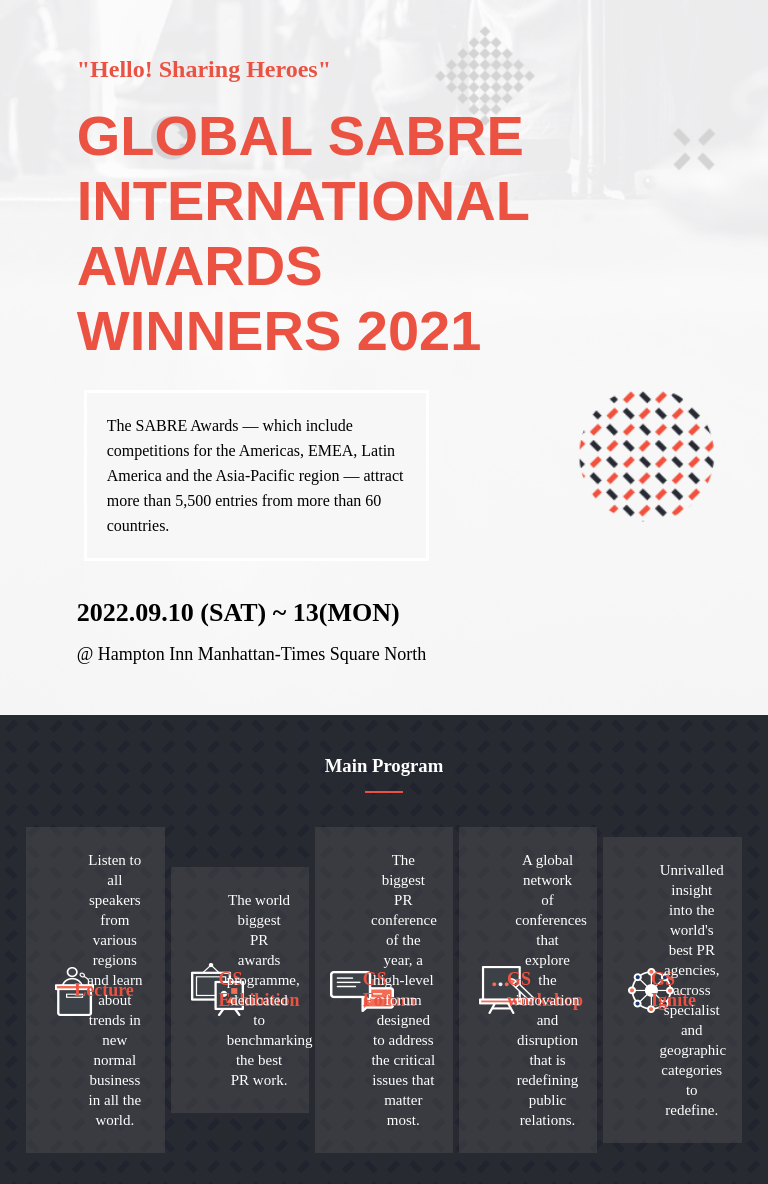
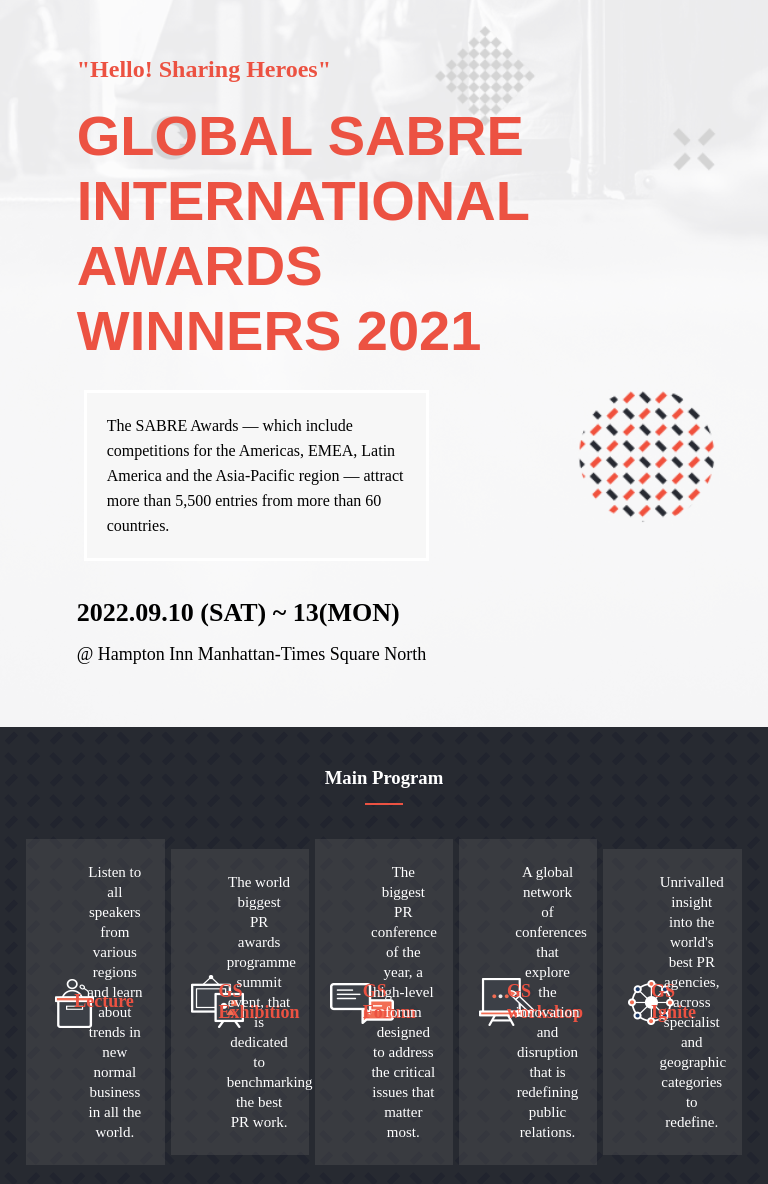
Before and after one commit to Carshy/Talanta-Fountain, a website: page index.html in a window 768 px wide. Shown: the part 85-1269 px from the top of the page. Drawn offline with Linux system fonts and the light colour scheme; a web font is replaced by a local one.

Commit message:
Made changes on index.html and style.css to fix then requirements as requested by the reviewer

```diff
--- a/index.html
+++ b/index.html
@@ -89,7 +89,7 @@
                 <div class="program-Presentation">
                     <img src="images/exibition.png" alt="presentations">
                     <h4 class="program-titles">GS Exhibition</h4>
-                    <p class="program-texts">The world biggest PR awards programme, dedicated to benchmarking the best PR work.</p>
+                    <p class="program-texts">The world biggest PR awards programme summit event, that is dedicated to benchmarking the best PR work.</p>
                 </div>
 
                 <div class="program-Presentation">
--- a/templates/style.css
+++ b/templates/style.css
@@ -34,10 +34,10 @@
   /* end of hidden displays */
 
   #details-section {
-    position: relative;
-    top: 0;
+    /* position: relative; */
+    /* top: 0; */
     background-image: url(../images/sabre-bg.png);
-    width: 100%;
+    /* width: 100%; */
     padding-bottom: 11%;
     background-repeat: no-repeat;
     background-size: cover;
@@ -285,9 +285,9 @@
     width: 100%;
     font-size: 20px;
     cursor: pointer;
-    padding: 15px;
+    padding: 22px;
     font-weight: 800;
-    margin-top: 13%;
+    margin-top: 37%;
     background-color: #fff;
     color: #555;
     border: 2px solid #d3d3d3;
@@ -392,11 +392,8 @@
   }
 
   #details-section {
-    position: relative;
-    top: 0;
     background-image: url(../images/sabre-bg.png);
-    width: 100%;
-    height: 90vh;
+    padding-bottom: 8%;
     background-repeat: no-repeat;
     background-size: cover;
     background-blend-mode: soft-light;
```
